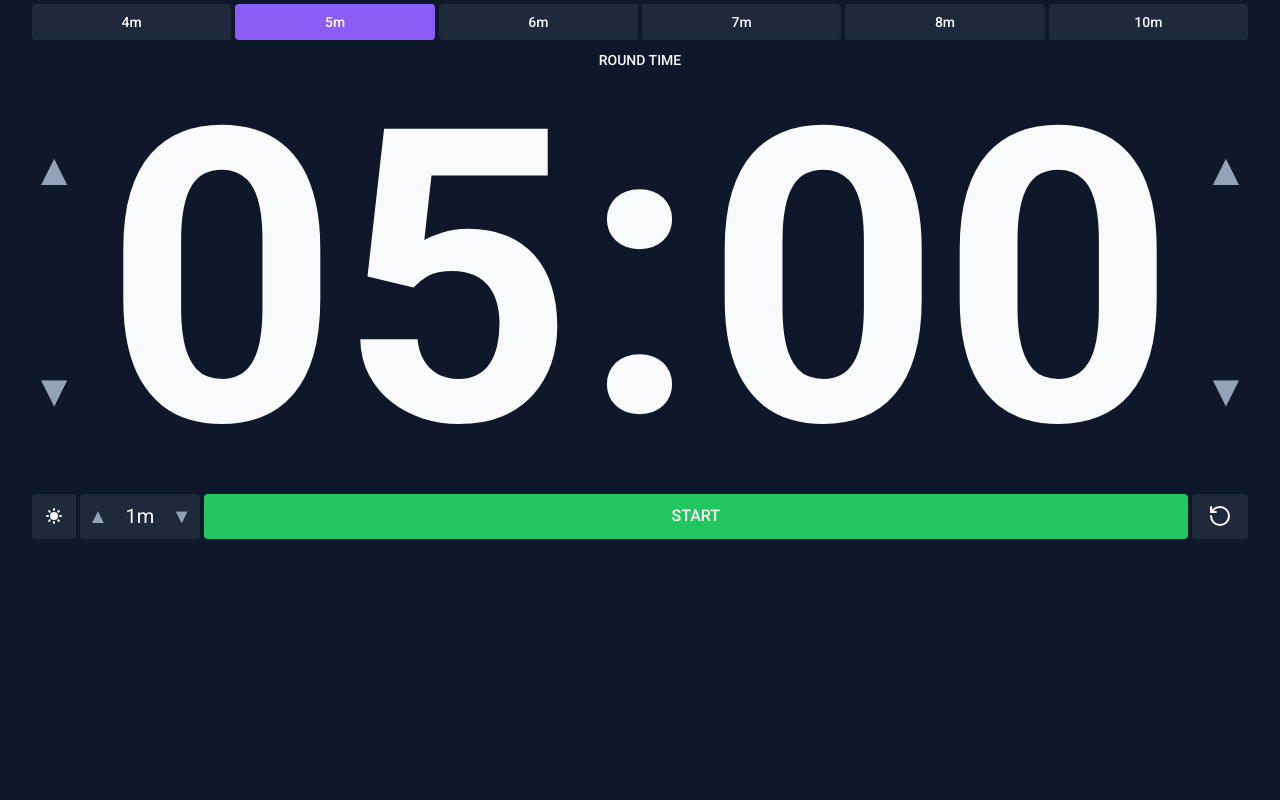
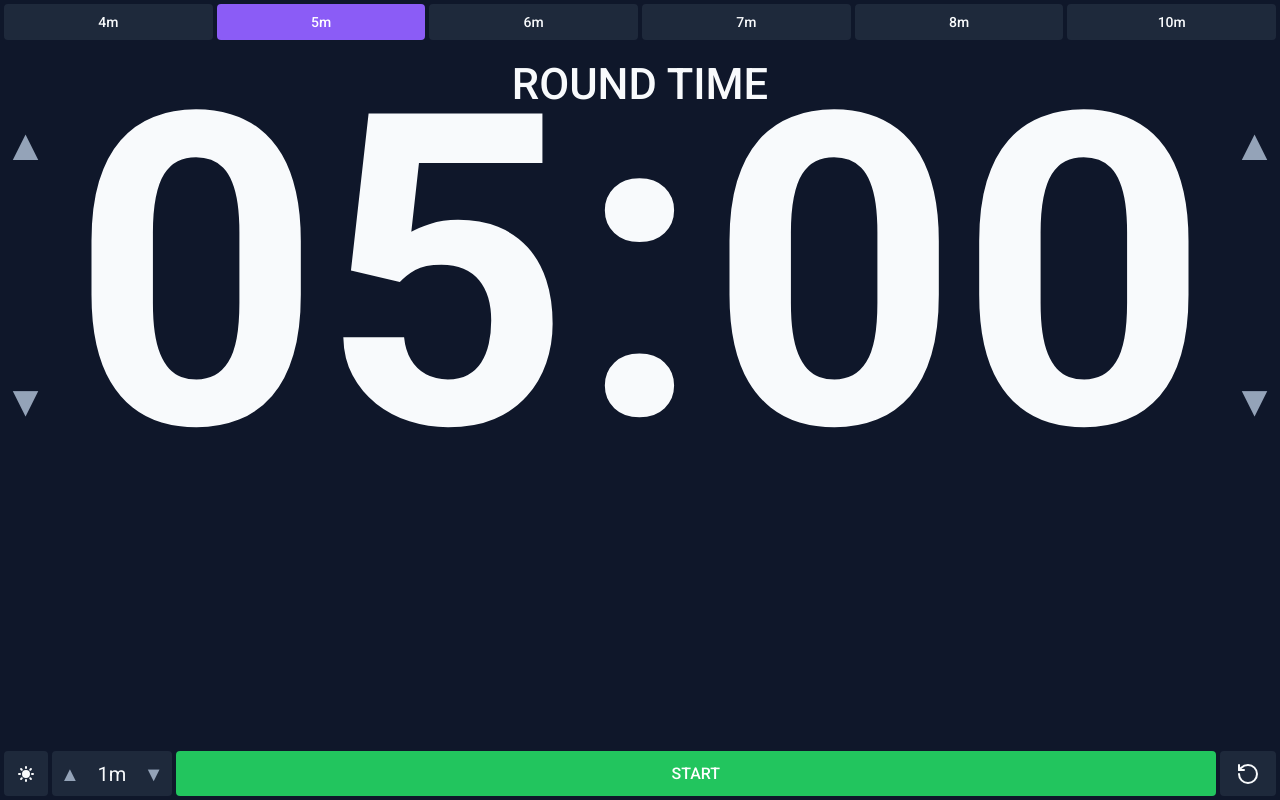
Before and after one commit to mavcon/rollclock, a React (Vite) app: page / in a window 1280 px wide. Built offline with nearby package versions, Linux system fonts and the light colour scheme.

Commit message:
optimize: reduce vertical spacing in wide layouts
- Use line-height: 0.6 for timer digits to minimize vertical space
- Maintain minimum margins (my-1) for visual separation
- Preserve text sizes and readability
- Optimize space for bottom controls in wide layouts

```diff
--- a/src/Timer.tsx
+++ b/src/Timer.tsx
@@ -53,9 +53,9 @@ const Timer: React.FC = () => {
   };
 
   return (
-    <div className="min-h-screen bg-app-bg-light dark:bg-app-bg-dark text-app-text-primary-light dark:text-app-text-primary-dark flex flex-col items-center justify-between p-1">
-      <div className="w-full max-w-[95vw] mx-auto">
-        {/* Preset Times */}
+    <div className="w-screen h-screen bg-app-bg-light dark:bg-app-bg-dark text-app-text-primary-light dark:text-app-text-primary-dark">
+      <div className="w-full h-full flex flex-col justify-between p-1">
+        <div>
           <PresetTimes
             presetTimes={presetTimes}
             currentMinutes={settings.roundMinutes}
@@ -65,32 +65,32 @@ const Timer: React.FC = () => {
 
           {/* Timer Display */}
           <div className="text-center animate-slide-up mb-2">
-          <div className={`inline-block px-3 py-0.5 rounded-[4px] text-sm font-medium mb-1 transition-colors ${
+            <div className={`inline-block px-4 py-1 rounded-[4px] text-[3.4vw] font-medium mb-2 transition-colors ${
               isResting
-              ? "bg-blue-300/20 text-blue-300"
+                ? "bg-blue-300/20 text-blue-600 dark:text-blue-300"
                 : "text-app-text-primary-light dark:text-app-text-primary-dark"
             }`}>
               {isResting ? "REST TIME" : "ROUND TIME"}
             </div>
             <div className="flex items-center justify-between">
-            <div className="flex flex-col justify-between h-[18.2vw] sm:h-[20.8vw] my-2">
+              <div className="flex flex-col justify-between h-[22vw] my-1">
                 <button
                   onClick={() => adjustTime('minutes', true)}
                   disabled={isRunning}
-                className="text-[3vw] sm:text-[3.5vw] text-app-text-secondary-light dark:text-app-text-secondary-dark hover:text-app-text-primary-light dark:hover:text-app-text-primary-dark transition-colors disabled:opacity-50 leading-none"
+                  className="text-[3.4vw] text-app-text-secondary-light dark:text-app-text-secondary-dark hover:text-app-text-primary-light dark:hover:text-app-text-primary-dark transition-colors disabled:opacity-50 leading-[0.6]"
                 >
                   ▲
                 </button>
                 <button
                   onClick={() => adjustTime('minutes', false)}
                   disabled={isRunning}
-                className="text-[3vw] sm:text-[3.5vw] text-app-text-secondary-light dark:text-app-text-secondary-dark hover:text-app-text-primary-light dark:hover:text-app-text-primary-dark transition-colors disabled:opacity-50 leading-none"
+                  className="text-[3.4vw] text-app-text-secondary-light dark:text-app-text-secondary-dark hover:text-app-text-primary-light dark:hover:text-app-text-primary-dark transition-colors disabled:opacity-50 leading-[0.6]"
                 >
                   ▼
                 </button>
               </div>
 
-            <div className="font-mono text-[28vw] sm:text-[32vw] font-bold leading-none flex items-center">
+              <div className="font-mono text-[34vw] font-bold leading-[0.6] flex items-center">
                 <div className="flex items-center">
                   {isEditingMinutes && !isRunning ? (
                     <input
@@ -99,8 +99,8 @@ const Timer: React.FC = () => {
                       value={Math.floor(time / 60)}
                       onChange={(e) => updateTime('minutes', e.target.value)}
                       onBlur={() => setIsEditingMinutes(false)}
-                    className={`w-[28vw] sm:w-[32vw] bg-transparent text-center outline-none font-mono text-[28vw] sm:text-[32vw] font-bold leading-none p-0 m-0 box-content h-[1em] [appearance:textfield] [&::-webkit-outer-spin-button]:appearance-none [&::-webkit-inner-spin-button]:appearance-none ${
-                      isResting ? 'text-blue-300' : 'text-app-text-primary-light dark:text-app-text-primary-dark'
+                      className={`w-[34vw] bg-transparent text-center outline-none font-mono text-[34vw] font-bold leading-[0.6] p-0 m-0 box-content h-[1em] [appearance:textfield] [&::-webkit-outer-spin-button]:appearance-none [&::-webkit-inner-spin-button]:appearance-none ${
+                        isResting ? 'text-blue-600 dark:text-blue-300' : 'text-app-text-primary-light dark:text-app-text-primary-dark'
                       }`}
                       min="0"
                       max={99}
@@ -110,14 +110,14 @@ const Timer: React.FC = () => {
                     <span
                       onClick={() => !isRunning && setIsEditingMinutes(true)}
                       className={`cursor-pointer select-none ${
-                      isResting ? 'text-blue-300' : 'text-app-text-primary-light dark:text-app-text-primary-dark'
+                        isResting ? 'text-blue-600 dark:text-blue-300' : 'text-app-text-primary-light dark:text-app-text-primary-dark'
                       }`}
                     >
                       {Math.floor(time / 60).toString().padStart(2, '0')}
                     </span>
                   )}
                 </div>
-              <span className={`flex items-center self-center mx-2 -mt-4 ${isResting ? 'text-blue-300' : ''}`}>:</span>
+                <span className={`flex items-center self-center mx-2 -mt-4 ${isResting ? 'text-blue-600 dark:text-blue-300' : ''}`}>:</span>
                 <div className="flex items-center">
                   {isEditingSeconds && !isRunning ? (
                     <input
@@ -126,8 +126,8 @@ const Timer: React.FC = () => {
                       value={time % 60}
                       onChange={(e) => updateTime('seconds', e.target.value)}
                       onBlur={() => setIsEditingSeconds(false)}
-                    className={`w-[28vw] sm:w-[32vw] bg-transparent text-center outline-none font-mono text-[28vw] sm:text-[32vw] font-bold leading-none p-0 m-0 box-content h-[1em] [appearance:textfield] [&::-webkit-outer-spin-button]:appearance-none [&::-webkit-inner-spin-button]:appearance-none ${
-                      isResting ? 'text-blue-300' : 'text-app-text-primary-light dark:text-app-text-primary-dark'
+                      className={`w-[34vw] bg-transparent text-center outline-none font-mono text-[34vw] font-bold leading-[0.6] p-0 m-0 box-content h-[1em] [appearance:textfield] [&::-webkit-outer-spin-button]:appearance-none [&::-webkit-inner-spin-button]:appearance-none ${
+                        isResting ? 'text-blue-600 dark:text-blue-300' : 'text-app-text-primary-light dark:text-app-text-primary-dark'
                       }`}
                       min="0"
                       max={59}
@@ -138,7 +138,7 @@ const Timer: React.FC = () => {
                       onClick={() => !isRunning && setIsEditingSeconds(true)}
                       className={`cursor-pointer select-none ${
                         isLastTenSeconds ? 'animate-flash' : ''
-                    } ${isResting ? 'text-blue-300' : 'text-app-text-primary-light dark:text-app-text-primary-dark'}`}
+                      } ${isResting ? 'text-blue-600 dark:text-blue-300' : 'text-app-text-primary-light dark:text-app-text-primary-dark'}`}
                     >
                       {(time % 60).toString().padStart(2, '0')}
                     </span>
@@ -146,27 +146,28 @@ const Timer: React.FC = () => {
                 </div>
               </div>
 
-            <div className="flex flex-col justify-between h-[18.2vw] sm:h-[20.8vw] my-2">
+              <div className="flex flex-col justify-between h-[22vw] my-1">
                 <button
                   onClick={() => adjustTime('seconds', true)}
                   disabled={isRunning}
-                className="text-[3vw] sm:text-[3.5vw] text-app-text-secondary-light dark:text-app-text-secondary-dark hover:text-app-text-primary-light dark:hover:text-app-text-primary-dark transition-colors disabled:opacity-50 leading-none"
+                  className="text-[3.4vw] text-app-text-secondary-light dark:text-app-text-secondary-dark hover:text-app-text-primary-light dark:hover:text-app-text-primary-dark transition-colors disabled:opacity-50 leading-[0.6]"
                 >
                   ▲
                 </button>
                 <button
                   onClick={() => adjustTime('seconds', false)}
                   disabled={isRunning}
-                className="text-[3vw] sm:text-[3.5vw] text-app-text-secondary-light dark:text-app-text-secondary-dark hover:text-app-text-primary-light dark:hover:text-app-text-primary-dark transition-colors disabled:opacity-50 leading-none"
+                  className="text-[3.4vw] text-app-text-secondary-light dark:text-app-text-secondary-dark hover:text-app-text-primary-light dark:hover:text-app-text-primary-dark transition-colors disabled:opacity-50 leading-[0.6]"
                 >
                   ▼
                 </button>
               </div>
             </div>
           </div>
+        </div>
 
         {/* Control Buttons and Rest Time Input */}
-        <div className="flex gap-1 animate-slide-up [animation-delay:300ms] mt-1">
+        <div className="flex gap-1 animate-slide-up [animation-delay:300ms]">
           <RestTimeControls
             value={settings.restMinutes}
             isDisabled={isRunning}
```
Lines whose indentation alone changed are shown as unchanged.
